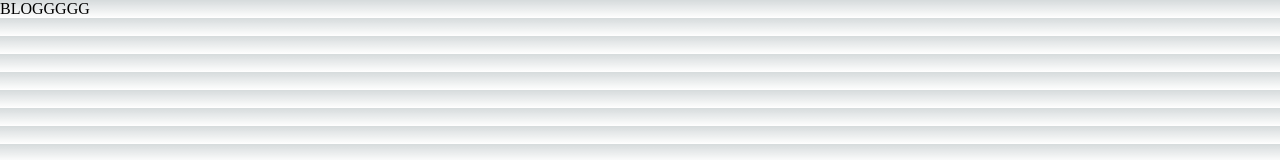
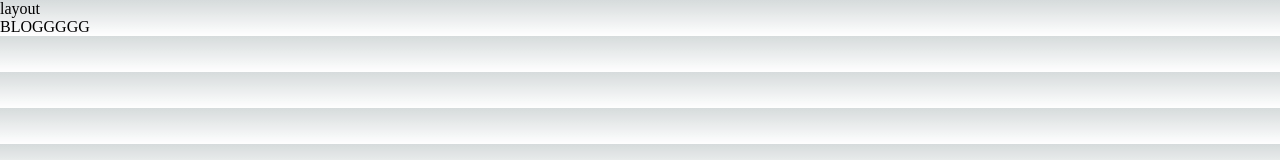
Before and after one commit to Matkovic123/Intro-to-Next13, a Next.js app: page /blog in a window 1280 px wide. Shown: the top 160 px of the page. Built offline with nearby package versions, Linux system fonts and the light colour scheme.

Commit message:
Layouts playground

```diff
--- a/app/layout.tsx
+++ b/app/layout.tsx
@@ -12,7 +12,10 @@ export default function RootLayout({
 }) {
   return (
     <html lang="en">
-      <body>{children}</body>
+      <body>
+        <div>layout</div>
+        {children}
+      </body>
     </html>
   )
 }
```
Also changed, not shown: app/contact/layout.tsx (added, +8 -0 lines).
